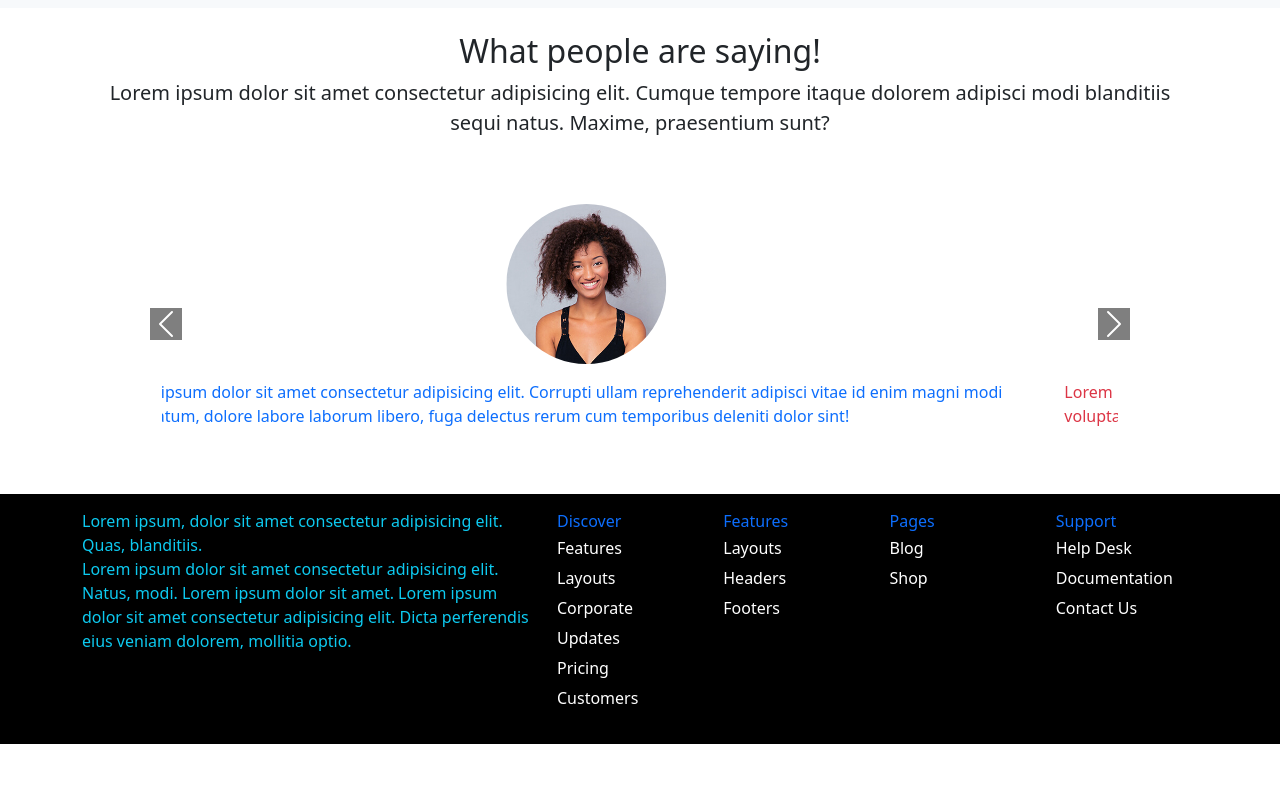
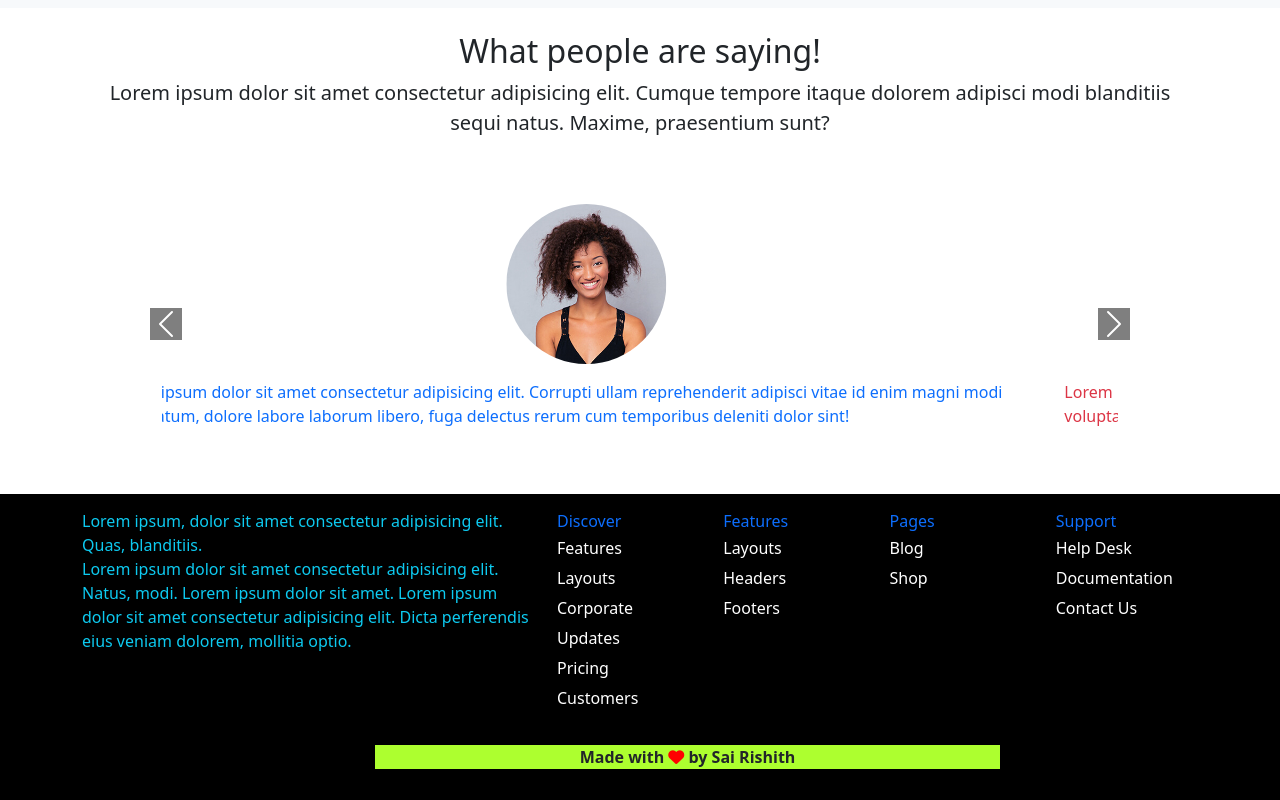
Before and after one commit to rishichintala/dummy_company_web_page_template, a plain HTML site: page index.html in a window 1280 px wide. Shown: the part 1877-2677 px from the top of the page. Before the commit the page ends 2621 px from the top, so only its background shows below. Drawn offline with nearby package versions, Linux system fonts and the light colour scheme.

Commit message:
minor changes

```diff
--- a/index.html
+++ b/index.html
@@ -294,6 +294,7 @@
                     </div>
                 </div>
             </div>
+            <p class="text-center myline mt-3 text-dark fw-bolder">Made with <i class="fas fa-heart"></i> by Sai Rishith</p>
 
             <script src="https://cdn.jsdelivr.net/npm/bootstrap@5.2.3/dist/js/bootstrap.bundle.min.js"
                 integrity="sha384-kenU1KFdBIe4zVF0s0G1M5b4hcpxyD9F7jL+jjXkk+Q2h455rYXK/7HAuoJl+0I4"
--- a/styles.css
+++ b/styles.css
@@ -106,3 +106,11 @@ footer ul li a:hover{
     padding-left: 0px;
     line-height: 30px;
 }
+.fa-heart{
+    color: red;
+}
+.myline{
+    width: 50%;
+    margin-left: 360px;
+    background-color: greenyellow;
+}
```
